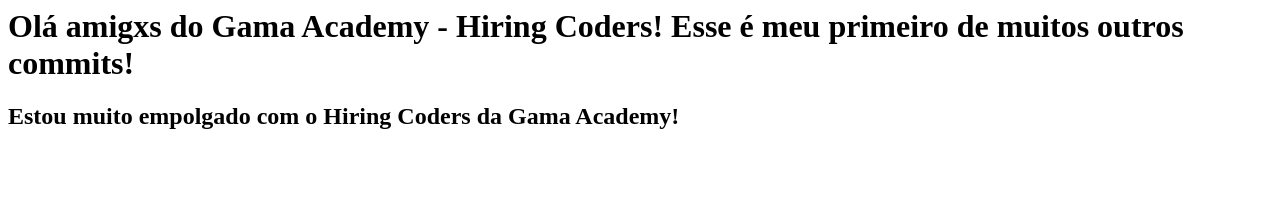
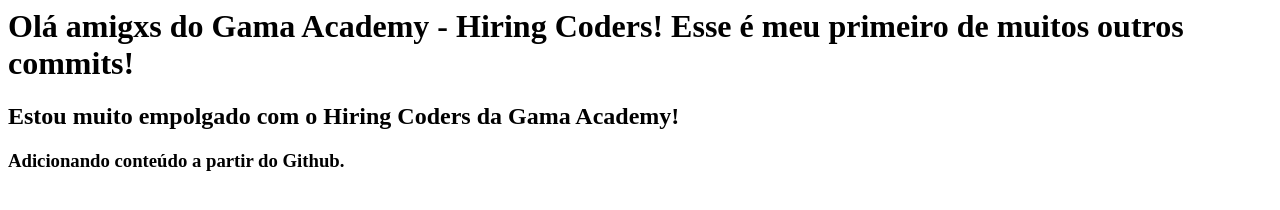
Before and after one commit to doliveiracarvalho/gamaacademy-hc, a plain HTML site: page 02 - Gama Academy - GIT/index.html in a window 1280 px wide. Drawn offline with Linux system fonts and the light colour scheme.

Commit message:
Update index.html
Realizando alterações a partir do github.

```diff
--- a/02 - Gama Academy - GIT/index.html
+++ b/02 - Gama Academy - GIT/index.html
@@ -5,5 +5,7 @@
 
         <h2>Estou muito empolgado com o Hiring Coders da Gama Academy!</h2>
 
+        <h3>Adicionando conteúdo a partir do Github.<h3>
+
     </body>
 </html>
```
